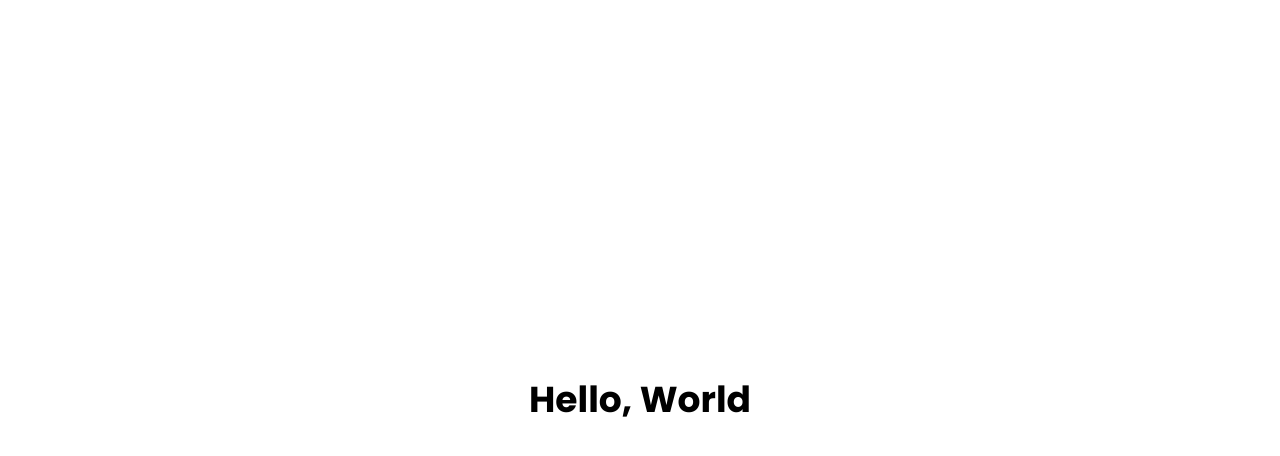
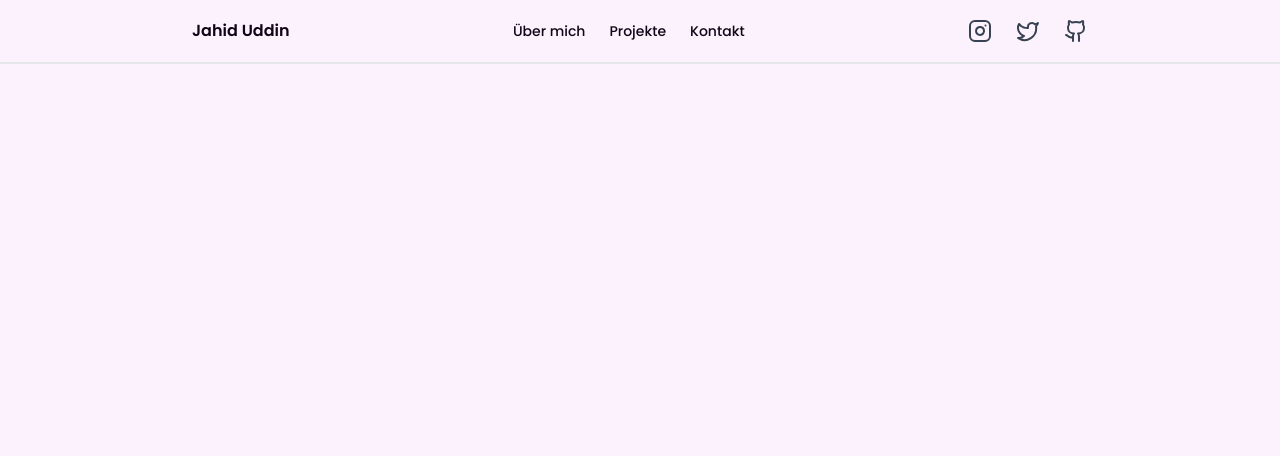
Before and after one commit to jahidxuddin/portfolio-website, a Next.js app: page / in a window 1280 px wide. Shown: the top 456 px of the page. Built offline with nearby package versions, Linux system fonts and the light colour scheme.

Commit message:
Add Navbar

```diff
--- a/src/app/globals.css
+++ b/src/app/globals.css
@@ -1,6 +1,23 @@
 @tailwind base;
 @tailwind components;
 @tailwind utilities;
+
+@layer base {
+  :root {
+    --text: #120416;
+    --background: #fbf2fd;
+    --primary: #b334da;
+    --secondary: #e986a9;
+    --accent: #e36870;
+  }
+  .dark {
+    --text: #f7e9fb;
+    --background: #0b020d;
+    --primary: #a425cb;
+    --secondary: #791639;
+    --accent: #971c24;
+  }
+}
 
 @font-face {
   font-family: "Poppins";
--- a/src/app/layout.tsx
+++ b/src/app/layout.tsx
@@ -1,9 +1,10 @@
 import type { Metadata } from "next";
 import "./globals.css";
+import Navbar from "@/components/navbar";
 
 export const metadata: Metadata = {
   title: "Jahid Uddin",
-  description: "This website shows my projects as a hobby developer.",
+  description: "Diese Webseite zeigt meine Projekte als Hobby Entwickler.",
 };
 
 export default function RootLayout({
@@ -13,7 +14,10 @@ export default function RootLayout({
 }>) {
   return (
     <html lang="de">
-      <body>{children}</body>
+      <body className="bg-background text-text">
+        <Navbar />
+        {children}
+      </body>
     </html>
   );
 }
--- a/src/app/page.tsx
+++ b/src/app/page.tsx
@@ -1,7 +1,7 @@
 export default function Home() {
   return (
-    <main className="min-h-screen w-full grid place-items-center">
-      <h1 className="text-4xl font-bold">Hello, World</h1>
+    <main className="min-h-screen w-full">
+
     </main>
   );
 }
--- /dev/null
+++ b/src/components/navbar.tsx
@@ -0,0 +1,80 @@
+import { GithubIcon, InstagramIcon, TwitterIcon } from "lucide-react";
+import Link from "next/link";
+
+export default function Navbar() {
+  return (
+    <header className="w-full fixed top-0 flex h-16 items-center gap-4 border-b-2 bg-background px-4 md:px-48">
+      <nav className="hidden flex-col w-full justify-between text-lg font-medium md:flex md:flex-row md:items-center md:gap-5 md:text-sm lg:gap-6">
+        <Link
+          href="/"
+          className="flex items-center gap-2 text-lg font-semibold md:text-base"
+        >
+          Jahid Uddin
+        </Link>
+        <div className="flex items-center gap-6">
+          <Link
+            href="#"
+            className="text-muted-foreground transition hover:text-foreground hover:opacity-75"
+          >
+            Über mich
+          </Link>
+          <Link
+            href="#"
+            className="text-muted-foreground transition hover:text-foreground hover:opacity-75"
+          >
+            Projekte
+          </Link>
+          <Link
+            href="#"
+            className="text-muted-foreground transition hover:text-foreground hover:opacity-75"
+          >
+            Kontakt
+          </Link>
+        </div>
+
+        <div className="sm:flex sm:items-center sm:justify-between">
+          <ul className="mt-8 flex justify-start gap-6 sm:mt-0 sm:justify-end">
+            <li>
+              <Link
+                target="_blank"
+                href="https://www.instagram.com/jxhid_uddin"
+                passHref
+              >
+                <span className="text-gray-700 transition hover:opacity-75">
+                  <span className="sr-only">Instagram</span>
+                  <InstagramIcon className="h-6 w-6" />
+                </span>
+              </Link>
+            </li>
+
+            <li>
+              <Link
+                target="_blank"
+                href="https://twitter.com/ju_dev16"
+                passHref
+              >
+                <span className="text-gray-700 transition hover:opacity-75">
+                  <span className="sr-only">Twitter</span>
+                  <TwitterIcon className="h-6 w-6" />
+                </span>
+              </Link>
+            </li>
+
+            <li>
+              <Link
+                target="_blank"
+                href="https://github.com/jahidxuddin"
+                passHref
+              >
+                <span className="text-gray-700 transition hover:opacity-75">
+                  <span className="sr-only">GitHub</span>
+                  <GithubIcon className="h-6 w-6" />
+                </span>
+              </Link>
+            </li>
+          </ul>
+        </div>
+      </nav>
+    </header>
+  );
+}
--- a/tailwind.config.ts
+++ b/tailwind.config.ts
@@ -1,12 +1,12 @@
-import type { Config } from "tailwindcss"
+import type { Config } from "tailwindcss";
 
 const config = {
   darkMode: ["class"],
   content: [
-    './pages/**/*.{ts,tsx}',
-    './components/**/*.{ts,tsx}',
-    './app/**/*.{ts,tsx}',
-    './src/**/*.{ts,tsx}',
+    "./pages/**/*.{ts,tsx}",
+    "./components/**/*.{ts,tsx}",
+    "./app/**/*.{ts,tsx}",
+    "./src/**/*.{ts,tsx}",
   ],
   prefix: "",
   theme: {
@@ -18,6 +18,13 @@ const config = {
       },
     },
     extend: {
+      colors: {
+        text: "var(--text)",
+        background: "var(--background)",
+        primary: "var(--primary)",
+        secondary: "var(--secondary)",
+        accent: "var(--accent)",
+      },
       keyframes: {
         "accordion-down": {
           from: { height: "0" },
@@ -35,6 +42,6 @@ const config = {
     },
   },
   plugins: [require("tailwindcss-animate")],
-} satisfies Config
+} satisfies Config;
 
-export default config
+export default config;
```
